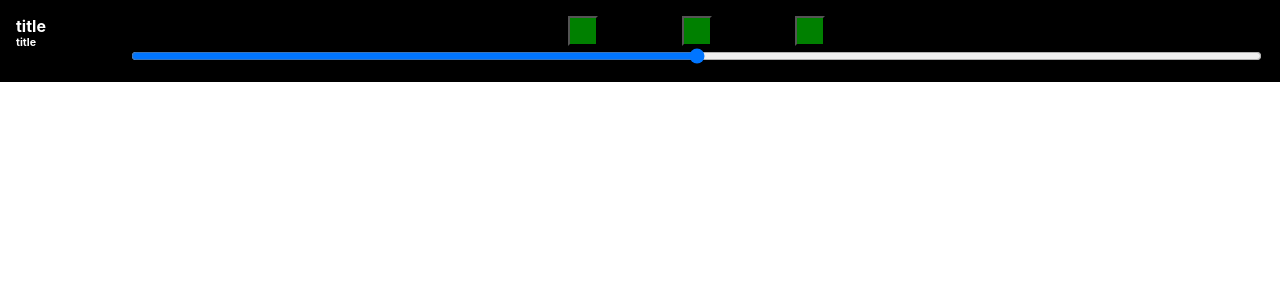
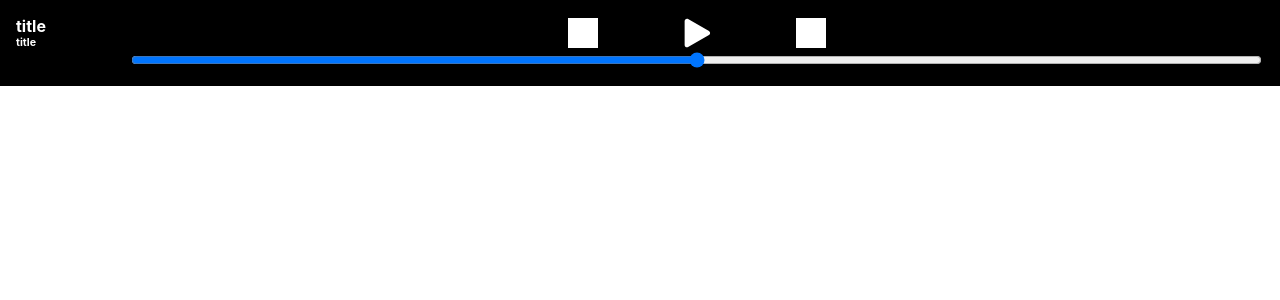
Before and after one commit to ax-sh/playbar-vite, a React (Vite) app: page / in a window 1280 px wide. Shown: the top 300 px of the page. Built offline with nearby package versions, Linux system fonts and the light colour scheme.

Commit message:
add play icon

```diff
--- a/src/App.tsx
+++ b/src/App.tsx
@@ -30,6 +30,14 @@ const Div = styled.div`
         justify-content: space-around;
         width: 30%;
         margin: 0 auto;
+        svg {
+          fill: #fff;
+          width: 34px;
+          height: 34px;
+          &:hover {
+            fill: #1db954;
+          }
+        }
       }
       .seekbar {
         display: flex;
@@ -43,8 +51,25 @@ const Div = styled.div`
 const Icon = styled.button`
   width: 30px;
   height: 30px;
-  background-color: green;
+  &:hover {
+    background-color: #fff;
+  }
+  background-color: #fff;
+  outline: none;
+  border: none;
 `;
+
+const PlayIcon = () => (
+  <svg
+    width="20"
+    height="22"
+    viewBox="0 0 20 22"
+    fill="none"
+    xmlns="http://www.w3.org/2000/svg"
+  >
+    <path d="M17.75 9.70096C18.75 10.2783 18.75 11.7217 17.75 12.299L4.25 20.0933C3.25 20.6706 2 19.9489 2 18.7942L2 3.20577C2 2.05107 3.25 1.32938 4.25 1.90673L17.75 9.70096Z"></path>
+  </svg>
+);
 
 function App() {
   const title = "title";
@@ -59,7 +84,7 @@ function App() {
           <div className="controller__container">
             <div className="controller__buttons">
               <Icon />
-              <Icon />
+              <PlayIcon />
               <Icon />
             </div>
             <div className="seekbar">
```
